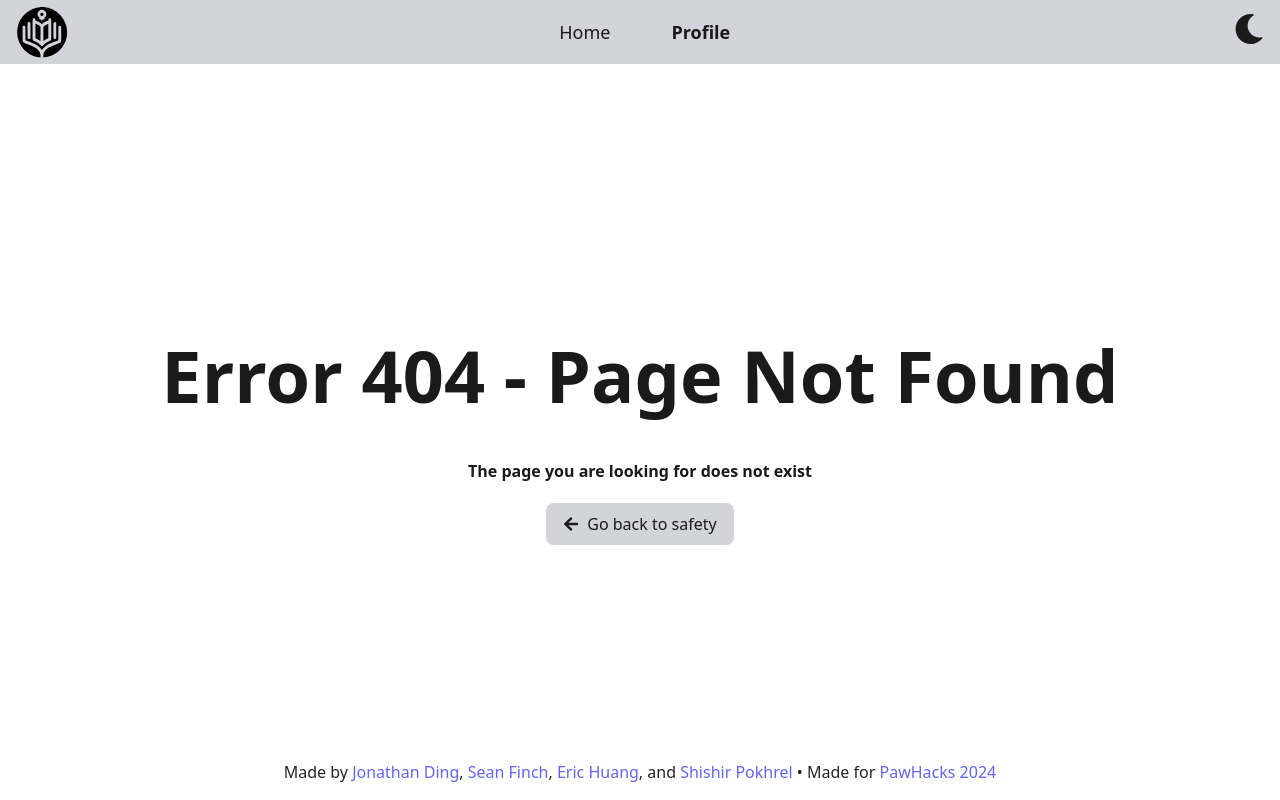
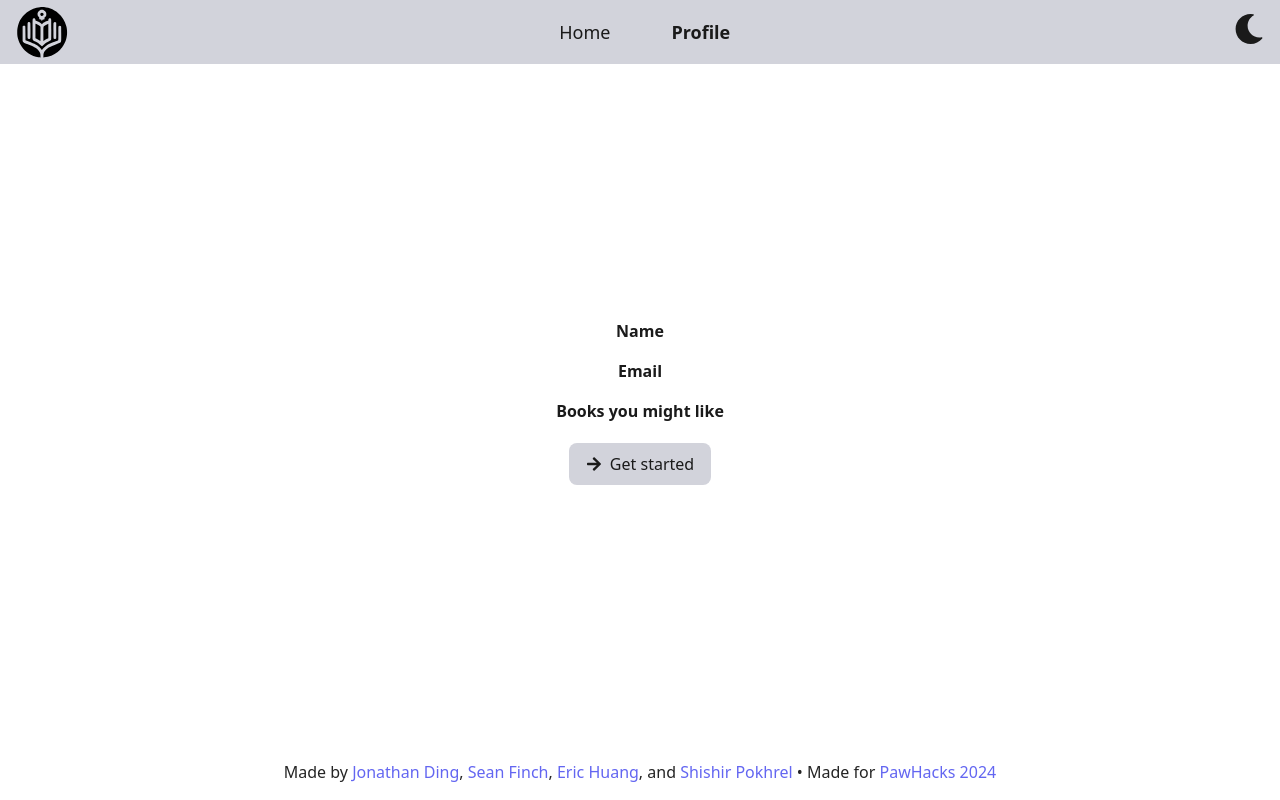
Before and after one commit to Biblio-Connect/BiblioConnect, a React (Vite) app: page /profile in a window 1280 px wide. Before the commit this address had no page. Built offline with nearby package versions, Linux system fonts and the light colour scheme.

Commit message:
Profile page outline

```diff
--- a/src/App.tsx
+++ b/src/App.tsx
@@ -6,6 +6,7 @@ import Home from "./pages/Home";
 import Binder from "./pages/biblio";
 import Login from "./pages/Login";
 import Signup from "./pages/Signup";
+import Profile from "./pages/Profile";
 import NotFound from "./pages/NotFound";
 
 const AppRoutes = ({
@@ -20,6 +21,7 @@ const AppRoutes = ({
     <Route path="/binder" element={<Binder />} />
     <Route path="/login" element={<Login onLogin={onLogin} />} />
     <Route path="/signup" element={<Signup onSignup={onSignup} />} />
+    <Route path="/profile" element={<Profile />} />
     <Route path="*" element={<NotFound />} />
   </Routes>
 );
--- /dev/null
+++ b/src/pages/Profile.tsx
@@ -0,0 +1,66 @@
+import { useEffect } from "react";
+import { useTheme } from "../contexts/themeContext";
+import { useNavigate } from "react-router-dom";
+import { FaArrowRight } from "react-icons/fa";
+
+interface ButtonProps {
+  children: React.ReactNode;
+}
+
+const Button: React.FC<ButtonProps> = ({ children }) => {
+  const navigate = useNavigate();
+  const { theme } = useTheme();
+
+  const buttonClass = `flex items-center justify-center mx-2 my-1 px-4 py-2 text-base font-medium border border-transparent rounded-lg hover:border-indigo-600 cursor-pointer transition-colors duration-200 ${
+    theme === "light"
+      ? "bg-ultra-light-mode text-ultra-dark-mode"
+      : "bg-ultra-dark-mode text-light-mode"
+  }`;
+
+  const goToPage = () => {
+    navigate("/binder");
+  };
+
+  return (
+    <button className={buttonClass} onClick={goToPage}>
+      {children}
+    </button>
+  );
+};
+
+function Profile() {
+  const { theme } = useTheme();
+  useEffect(() => {
+    document.title = "Home - BiblioConnect";
+  }, []);
+
+  return (
+    <div
+      className={`flex justify-center ${theme === "light" ? "bg-light-mode text-ultra-dark-mode" : "bg-dark-mode text-light-mode"}`}
+    >
+      <div className="w-full flex flex-col items-center text-center">
+        <div>
+        <p className="mb-4 mx-4 font-bold">
+            Name
+          </p>
+        </div>
+        <div>
+          <p className="mb-4 mx-4 font-bold">
+            Email
+          </p>
+        </div>
+        <div>
+          <p className="mb-4 mx-4 font-bold">
+            Books you might like
+          </p>
+        </div>
+        <Button>
+          <FaArrowRight className="mr-2" />
+          Get started
+        </Button>
+      </div>
+    </div>
+  );
+}
+
+export default Profile;
```
